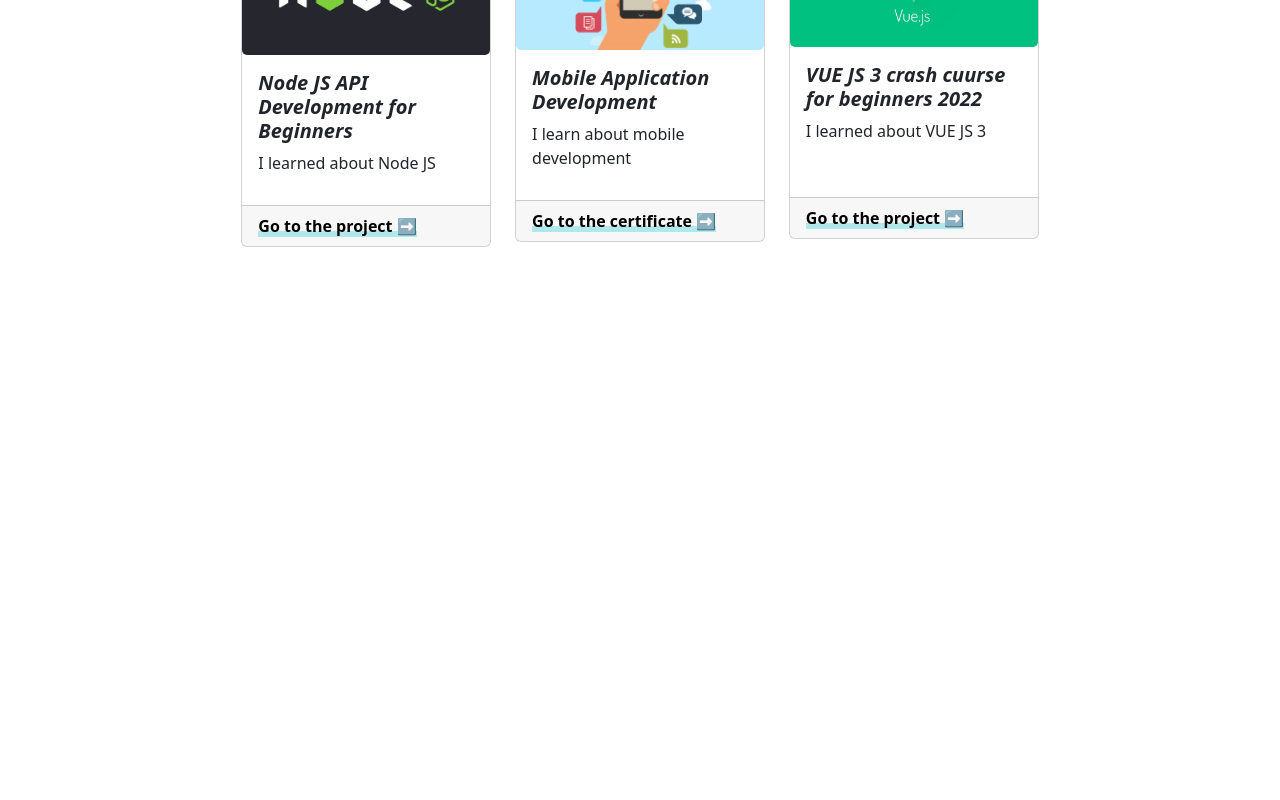
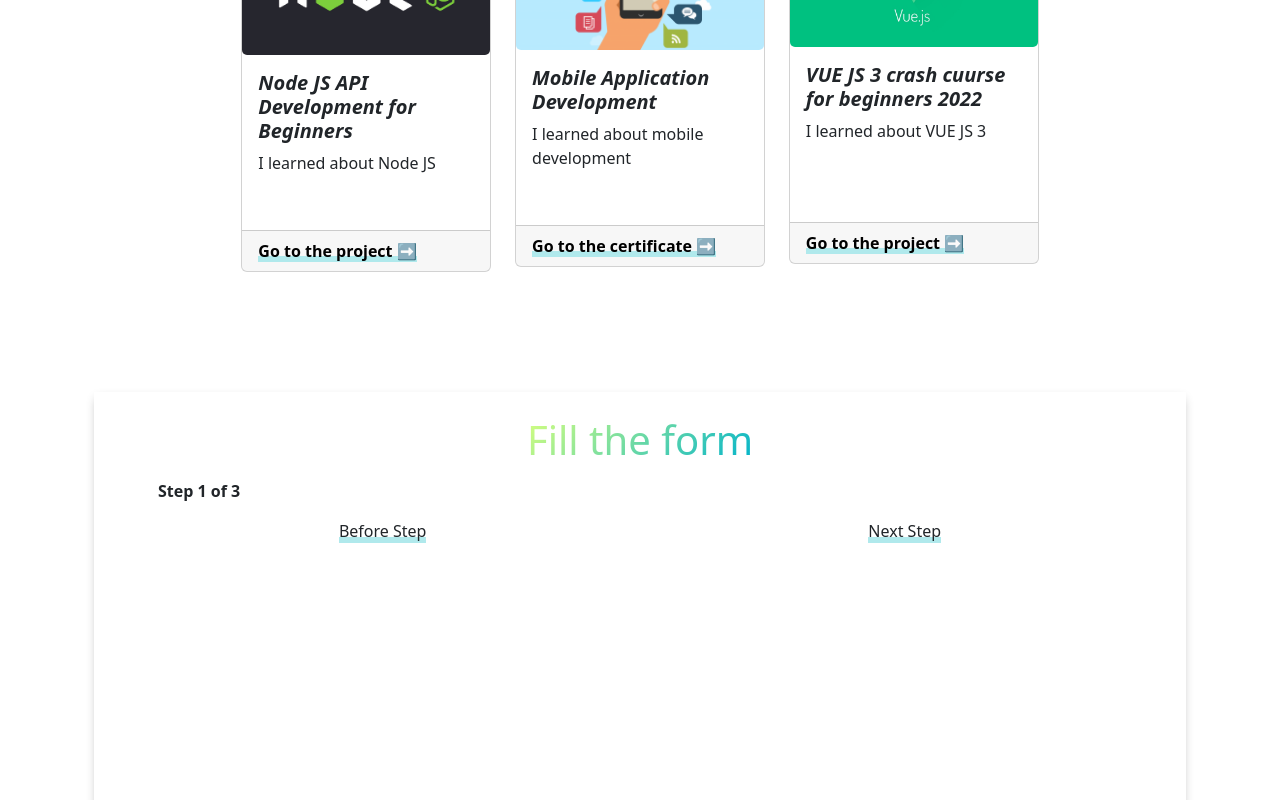
Before and after one commit to alphaF56Dev/DynamicFormReact, a React (Create React App) app: page / in a window 1280 px wide. Shown: the part 340-1140 px from the top of the page. Before the commit the page ends 800 px from the top, so only its background shows below. Built offline with nearby package versions, Linux system fonts and the light colour scheme.

Commit message:
feat: adding dynamic-form component

```diff
--- a/src/App.js
+++ b/src/App.js
@@ -1,3 +1,4 @@
+import DynamicForm from './components/DynamicForm/DynamicForm';
 import Introduction from './components/Introduction';
 import NavBarMenu from './components/NavBarMenu';
 import Services from './components/Services/Services';
@@ -8,6 +9,7 @@ function App() {
       <NavBarMenu />
       <Introduction />
       <Services />
+      <DynamicForm />
     </div>
   );
 }
--- /dev/null
+++ b/src/components/DynamicForm/DynamicForm.css
@@ -0,0 +1,46 @@
+.dynamic-form .title-dynamic-form{
+    background: linear-gradient(135deg, #d6ff7f 0%, #00b3cc 100%);
+    -webkit-background-clip: text;
+    background-clip: text;
+    -webkit-text-fill-color: transparent;
+    width: fit-content;
+    margin: 0 auto;
+}
+
+.dynamic-form h2{
+    display: inline;
+    padding-right: 5px;
+    background-image: linear-gradient(108deg, #b16cea 8%, #ffe569 40%, #ff8a56 77%, #ffa84b 91%);
+    -webkit-background-clip: text;
+    -webkit-text-fill-color: transparent;
+}
+
+.dynamic-form .content-dynamic-form {
+    min-width: 500px;
+    height: 570px;
+    background: #fff;
+    box-shadow: 0px 4px 10px -3px rgb(177, 177, 177);
+}
+
+.dynamic-form .content-dynamic-form .actions{
+    display: flex;
+    justify-content: space-around;
+}
+
+.dynamic-form .content-dynamic-form .next, .before{
+    box-shadow: inset 0px -6px 0px 0px #b0e9ec;
+    cursor: pointer;
+}
+
+.dynamic-form .steps-numbers{
+    text-align: left;
+    padding: 15px 0 0 40px;
+    font-weight: 600;
+}
+
+@media (max-width: 678px){
+    .dynamic-form .content-dynamic-form{
+        min-width: 100%;
+        height: 100%;
+    }
+}
--- /dev/null
+++ b/src/components/DynamicForm/DynamicForm.js
@@ -0,0 +1,37 @@
+import { Container } from 'react-bootstrap';
+import './DynamicForm.css';
+import { useState } from 'react';
+
+export default function DynamicForm() {
+    const [step, setStep] = useState(1);
+
+    const nextStep = () => {
+        setStep(step + 1);
+    };
+
+    const beforeStep = () =>{
+        setStep(step - 1);
+    }
+
+    console.log("paso: " + step);
+
+  return (
+    <div className='dynamic-form mt-4 mb-5' id='dynamic-form'>
+        <Container className='text-center p-4'>
+            <div className='content-dynamic-form mt-5 p-4'>
+                <h1 className='title-dynamic-form'>Fill the form</h1>
+                <p className='steps-numbers'>Step {step} of 3</p>
+
+                <div className='actions'>
+                    <div className='container-text'>
+                        <p className='before' onClick={beforeStep}>Before Step</p>
+                    </div>
+                    <div className='container-text'>
+                        <p className='next' onClick={nextStep}>Next Step</p>
+                    </div>
+                </div>
+            </div>
+        </Container>
+    </div>
+  )
+}
--- /dev/null
+++ b/src/components/DynamicForm/index.js
@@ -0,0 +1 @@
+export { default } from './DynamicForm';
--- a/src/components/Services/CardService/CardService.css
+++ b/src/components/Services/CardService/CardService.css
@@ -6,7 +6,7 @@
 }
 
 .container-card-service .card-body{
-    height: 150px;
+    height: 175px;
 }
 
 .container-card-service .card-body .card-title {
--- a/src/components/Services/Services.js
+++ b/src/components/Services/Services.js
@@ -16,7 +16,7 @@ export default function Services() {
         },
         {
             title: "Mobile Application Development",
-            subtitle: "I learn about mobile development",
+            subtitle: "I learned about mobile development",
             image: devMovil,
             footer: "Go to the certificate ➡️",
             link: "!#"
@@ -39,7 +39,7 @@ export default function Services() {
                 <Col xs={12} md={8}>
                     <h2 className='text-center'>Services</h2>
                     <h4 className='pb-3 text-center'>Some projects with which I have practiced</h4> {/*pb= padding bottom*/}
-                    <Row xs={12} md={3} className='g-4 mt-4'>
+                    <Row xs={1} md={3} className='g-4 mt-4'>
                         {arrayServices.map((service, index)=>(
                             <CardService service={service} key={index} />
                         ))}
```
